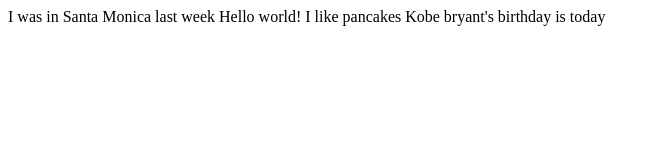
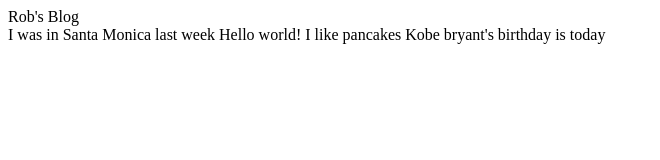
Before and after one commit to rokeefe21/code, a plain HTML site: page index.html in a window 1280 px wide. Shown: the whole page, without its empty margins (0-660 px from the left). Drawn offline with Linux system fonts and the light colour scheme.

Commit message:
Header to website

```diff
--- a/index.html
+++ b/index.html
@@ -1,3 +1,7 @@
+<Header> Rob's Blog </header>
+
+
+
 I was in Santa Monica last week
 Hello world! I like pancakes
 Kobe bryant's birthday is today
```
